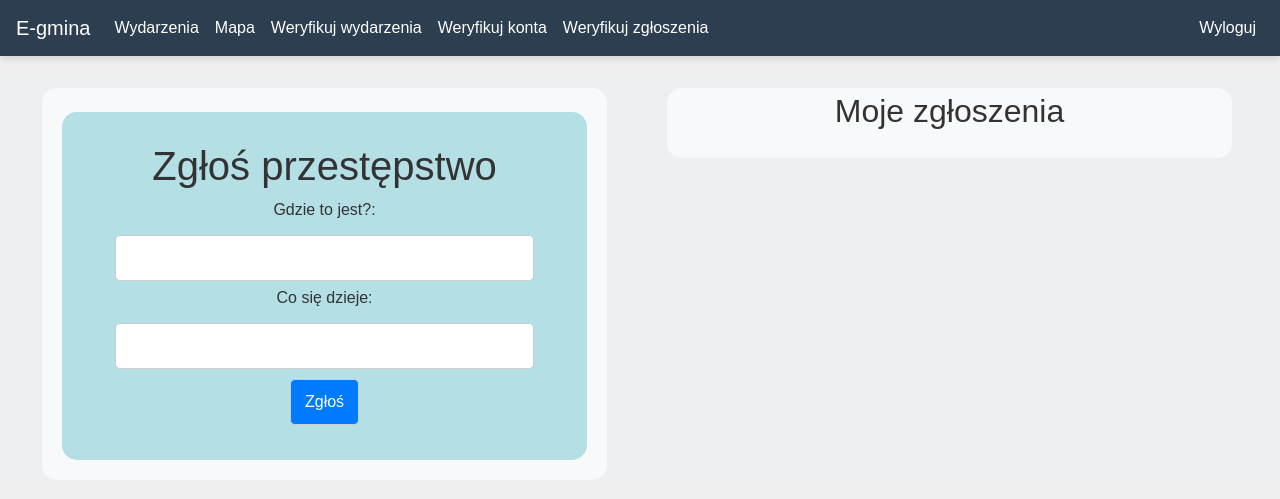
After one commit to PrzemyslawMusial242473/E-Gmina, a Flask app: page /report in a window 1280 px wide. The commit adds this page. Shown: the top 499 px of the page. Run offline with Flask 3, Linux system fonts and the light colour scheme; a user stored in the database is signed in; some libraries are stand-ins or nearby versions.

Commit message:
Dodane zgloszenia i weryfikacje przez admina

```diff
--- a/Sumatywny/website/templates/base.html
+++ b/Sumatywny/website/templates/base.html
@@ -51,8 +51,9 @@
         <div class="collapse navbar-collapse" id="navbar">
             <div class="navbar-nav mr-auto"> <!-- Używamy klasy mr-auto, aby przesunąć opcje "Home", "Calendar" i "Map" w lewo -->
                 {% if current_user.is_authenticated %}
-                    {% if current_user.role != 'admin' and current_user.role != 'organisation'%}
+                    {% if current_user.role == 'user'%}
                         <a class="nav-item nav-link" id="friends-button" href="/invite-friends">Znajomi</a>
+                        <a class="nav-item nav-link" id="report-button" href='/report'>Zgłoś śmiecia</a>
                     {% endif %}
                     {% if current_user.role != 'user' %}
                         <a class="nav-item nav-link" id="events" href="/events">Wydarzenia</a>
@@ -61,6 +62,7 @@
                     <a class="nav-item nav-link" id="maps" href="/maps">Mapa</a>
                     <a class="nav-item nav-link" id="admin_events" href="/admin-events">Weryfikuj wydarzenia</a>
                     <a class="nav-item nav-link" id="admin_users" href="/admin-users">Weryfikuj konta</a>
+                    <a class="nav-item nav-link" id="admin_users" href="/admin-reports">Weryfikuj zgłoszenia</a>
                     {% endif %}
                 {% else %}
                     <a class="nav-item nav-link" id="login" href="/login">Zaloguj</a>
--- /dev/null
+++ b/Sumatywny/website/templates/report.html
@@ -0,0 +1,116 @@
+{% extends "base.html" %}
+{% block title %}Zgłoś śmiecia{% endblock %}
+{% block content %}
+    <style>
+        body {
+            font-family: Arial, sans-serif;
+            margin: 0;
+            padding: 0;
+        }
+        .container1, .container2 {
+            background-color: #f8f9fa; /* Jasny szary */
+            color: #333333; /* Ciemnoszary */
+            text-align: center;
+            padding: 20px;
+            padding-top: 4px;
+            border-radius: 15px;
+            width: 95%;
+            margin-top: 2%;
+            margin-left: 2%;
+        }
+        .container_event {
+            position: relative;
+            background-color: #b4dfe5; /* Pastelowy niebieski */
+            color: #333333; /* Ciemnoszary */
+            justify-content: center;
+            align-items: center;
+            border-radius: 15px;
+            padding: 30px;
+            margin-top: 20px;
+        }
+        input[type="text"],
+        input[type="datetime-local"],
+        button {
+            padding: 10px;
+            margin: 5px;
+            border: 1px solid #ccc;
+            border-radius: 5px;
+            width: 90%;
+            box-sizing: border-box;
+        }
+        button {
+            background-color: #007bff; /* Niebieski */
+            color: #ffffff; /* Biały */
+            cursor: pointer;
+            width:15%;
+        }
+    </style>
+    <div class="container">
+        <div class="row">
+            <div class="col-md-6">
+                <div class="container1">
+                    <div class="container_event">
+                        <h1 align="center">Zgłoś przestępstwo</h1>
+                        <body>
+                            <form method="POST">
+                                <label for="place">Gdzie to jest?:</label><br>
+                                <input type="text" id="place" name="place" required><br>
+
+                                <label for="data">Co się dzieje:</label><br>
+                                <input type="text" id="data" name="data" required><br>
+                                <button type="submit">Zgłoś</button>
+                            </form>
+                        </body>
+                    </div>
+                </div>
+            </div>
+            <div class="col-md-6">
+                <div class="container2">
+                    <div class="container_report">
+                        <h2 align="center">Moje zgłoszenia</h2>
+                        <ul class="list-group list-group-flush" id="Reports">
+                            {% for report in user_reports %}
+                                <li class="list-group-item">
+                                    <strong>Opis:</strong> {{ report.data }}<br>
+                                    <strong>Data:</strong> {{ report.date }}<br>
+                                    <strong>Miejsce:</strong> {{ report.place }}<br>
+                                    <div id="map-{{ report.id }}" style="height: 200px;"></div>
+                                    {% if report.status == 'rejected' %}
+                                        <p>Twoje zgłoszenie zostało odrzucone.</p>
+                                    {% elif report.status == 'accepted' %}
+                                        <p>Twoje zgłoszenie zostało zatwierdzone.</p>
+                                    {%else%}
+                                        <p>Twoje zgłoszenie czeka na rozpatrzenie.</p>
+                                    {% endif %}
+                                </li>
+                            {% endfor %}
+                        </ul>
+                    </div>
+                </div>
+            </div>
+        </div>
+    </div>
+    <script src="https://maps.googleapis.com/maps/api/js?key=AIzaSyDgRv7f0CZS1zchzAV9WsXTMRrCmIHxY_M"></script>
+    <script>
+        {% for report in user_reports %}
+            var map{{ report.id }} = new google.maps.Map(document.getElementById('map-{{ report.id }}'), {
+                center: { lat: -34.397, lng: 150.644 },
+                zoom: 15
+            });
+
+            var geocoder{{ report.id }} = new google.maps.Geocoder();
+            var address{{ report.id }} = "{{ report.place }}";
+            geocoder{{ report.id }}.geocode({ 'address': address{{ report.id }} }, function (results, status) {
+                if (status === 'OK') {
+                    map{{ report.id }}.setCenter(results[0].geometry.location);
+                    var marker{{ report.id }} = new google.maps.Marker({
+                        map: map{{ report.id }},
+                        position: results[0].geometry.location
+                    });
+                } else {
+                    console.error('Geocode was not successful for the following reason: ' + status);
+                }
+            });
+        {% endfor %}
+    </script>
+{% endblock %}
--- a/Sumatywny/website/views.py
+++ b/Sumatywny/website/views.py
@@ -1,7 +1,8 @@
 import requests
 from flask import Blueprint, render_template, request, flash, jsonify, redirect, url_for
 from flask_login import login_required, current_user
-from .models import Event, MapMarker, User, Message
+from .models import Event, MapMarker, User, Message,Report
+from datetime import datetime
 from . import db
 import json
 import calendar
@@ -370,6 +371,25 @@ def admin_users():
 
     return render_template('admin_users.html', user=current_user, pending_users=pending_users)
 
+@views.route("/report", methods=['GET', 'POST'])
+@login_required
+def report():
+    user_reports = current_user.Reports
+    if request.method == 'POST':
+        data = request.form.get('data')
+        place = request.form.get('place')
+        date = datetime.datetime.now()
+
+        new_report = Report(data=data, date=date, place=place, user_id=current_user.id, status='pending')
+        db.session.add(new_report)
+        db.session.commit()
+        flash('Wydarzenie zawnioskowano!', category='success')
+
+
+        return redirect(url_for('views.report'))
+
+    return render_template('report.html', user=current_user,user_reports=user_reports)
+
 @views.route('/update_user_status/<int:user_id>/<string:action>', methods=['POST'])
 @login_required
 def update_user_status(user_id, action):
@@ -392,3 +412,54 @@ def update_user_status(user_id, action):
         flash('Użytkownik został odrzucony.', category='warning')
 
     return redirect(url_for('views.admin_users'))
+
+@views.route('/update_report_status/<int:report_id>/<string:action>', methods=['POST'])
+@login_required
+def update_report_status(report_id, action):
+    if not current_user.is_authenticated or current_user.role != 'admin':
+        flash('Nie masz uprawnień administratora do tej akcji.', category='danger')
+        return redirect(url_for('views.admin_reports'))
+
+    report = Report.query.get(report_id)
+    if not report:
+        flash('Nie znaleziono zgłoszenia.', category='danger')
+        return redirect(url_for('views.admin_reports'))
+
+    if action == 'accept':
+        report.status = 'accepted'
+        db.session.commit()
+        flash('Zgłoszenie zostało zaakceptowane.', category='success')
+    elif action == 'reject':
+        report.status = 'rejected'
+        db.session.commit()
+        flash('Zgłoszenie zostało odmówione.', category='warning')
+
+    return redirect(url_for('views.admin_reports'))
+
+@views.route('/admin-reports', methods=['GET', 'POST'])
+@login_required
+def admin_reports():
+    if not current_user.is_authenticated or current_user.role != 'admin':
+        flash('Nie masz uprawnień administratora do tej strony.', category='danger')
+        return redirect(url_for('views.home'))
+
+    pending_reports = Report.query.filter_by(status='pending').all()
+
+    if request.method == 'POST':
+        report_id = request.form.get('report_id')
+        action = request.form.get('action')
+
+        if action == 'accept':
+            event = Event.query.get(report_id)
+            event.status = 'accepted'
+            db.session.add(event)
+            db.session.commit()
+            flash('Zgłoszenie zostało zaakceptowane.', category='success')
+        elif action == 'reject':
+            event = Event.query.get(report_id)
+            event.status = 'rejected'
+            flash('Zgłoszenie zostało odmówione.', category='warning')
+
+        return redirect(url_for('views.admin_reports'))
+
+    return render_template('admin_reports.html',user=current_user, pending_reports=pending_reports)
```
Also changed, not shown: Sumatywny/website/models.py (+9 -0 lines), Sumatywny/website/templates/admin_reports.html (added, +53 -0 lines), Sumatywny/instance/database.db.
